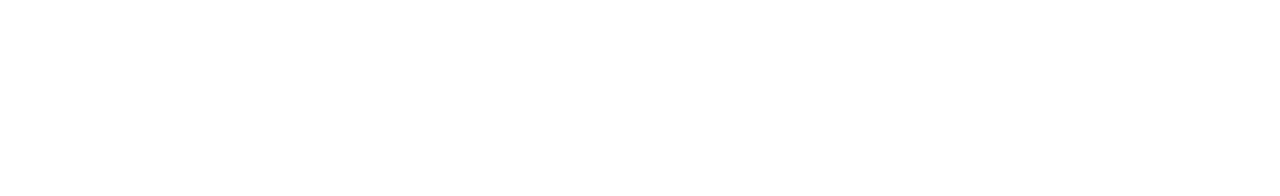
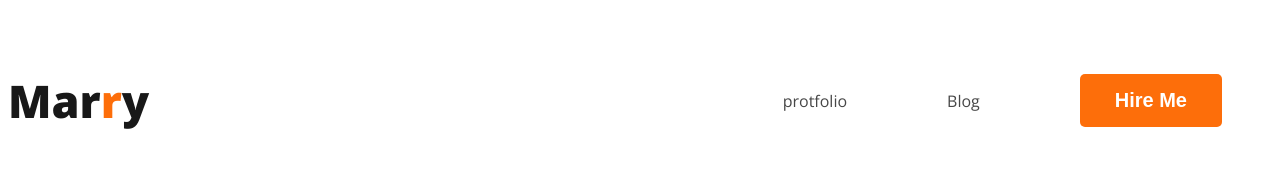
Before and after one commit to Habib126/My-webdeveloper-profulio, a plain HTML site: page index.html in a window 1280 px wide. Drawn offline with nearby package versions, Linux system fonts and the light colour scheme.

Commit message:
my new naveber

```diff
--- /dev/null
+++ b/Styles/Protfolio.css
@@ -0,0 +1,45 @@
+/* common Shared Styles */
+body {
+    font-family: 'Open Sans', sans-serif;
+}
+
+.primary-color {
+    color: #FD6E0A;
+}
+
+.primary-btn {
+    border-radius: 5px;
+    background: #FD6E0A;
+    border: none;
+    color: #fff;
+    font-size: 20px;
+    font-weight: 700;
+    padding: 15px 35px;
+}
+
+
+/* Navigations Styles */
+
+nav {
+    display: flex;
+    justify-content: space-between;
+    align-items: center;
+
+}
+
+.nav-styles {
+    color: #181818;
+    font-size: 45px;
+    font-weight: 800;
+}
+
+nav>ul {
+    display: flex;
+    align-items: center;
+}
+
+nav li {
+    list-style: none;
+    margin: 50px;
+    color: #474747;
+}
--- a/index.html
+++ b/index.html
@@ -5,10 +5,24 @@
     <meta charset="UTF-8">
     <meta name="viewport" content="width=device-width, initial-scale=1.0">
     <title>web development protfolio</title>
+
+    <link rel="preconnect" href="https://fonts.googleapis.com">
+    <link rel="preconnect" href="https://fonts.gstatic.com" crossorigin>
+    <link href="https://fonts.googleapis.com/css2?family=Open+Sans:ital,wght@0,400;0,700;0,800;1,500&display=swap"
+        rel="stylesheet">
+    <link rel="stylesheet" href="Styles/Protfolio.css">
 </head>
 
 <body>
     <header>
+        <nav>
+            <h3 class="nav-styles">Mar<span class="primary-color">r</span>y</h3>
+            <ul>
+                <li>protfolio</li>
+                <li>Blog</li>
+                <li><button class="primary-btn">Hire Me</button></li>
+            </ul>
+        </nav>
 
     </header>
 
```
